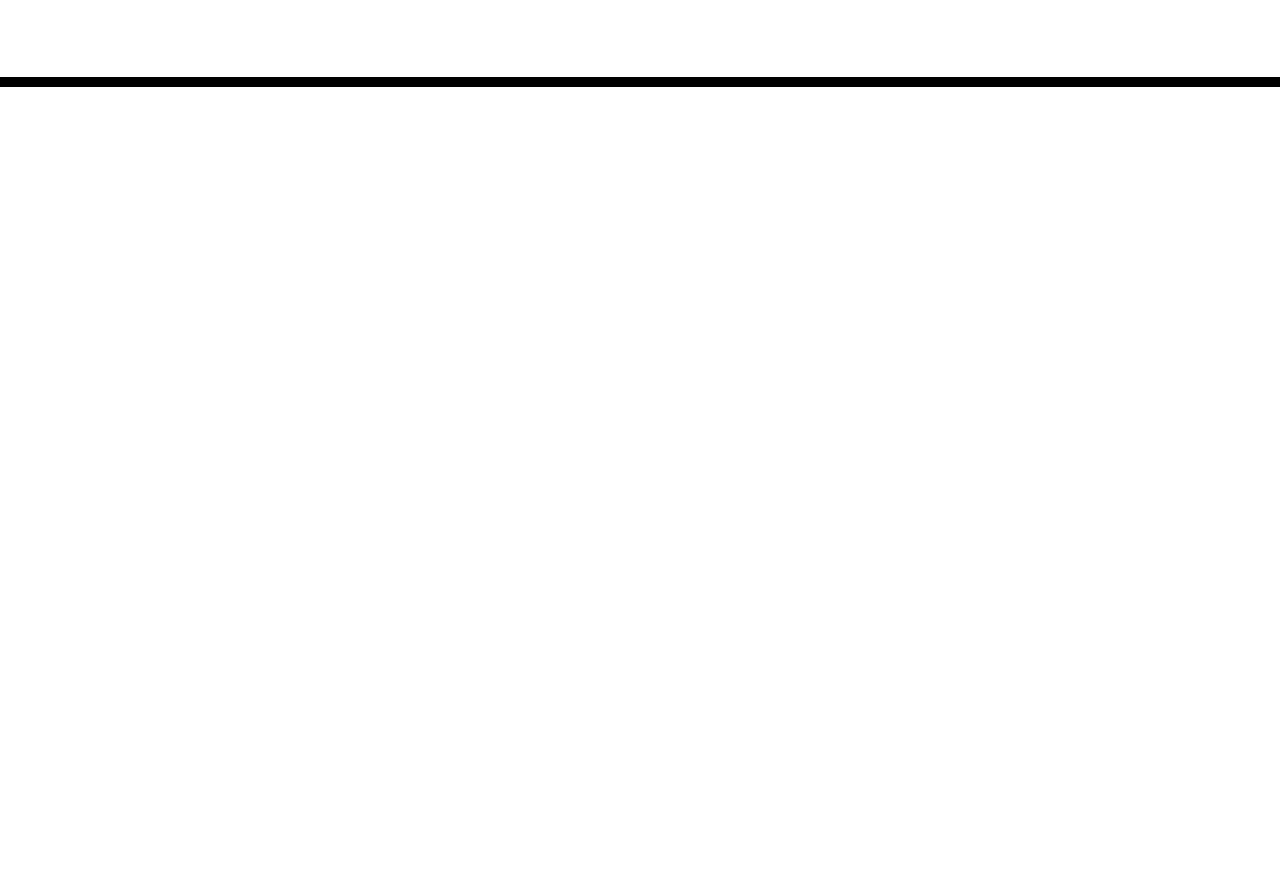
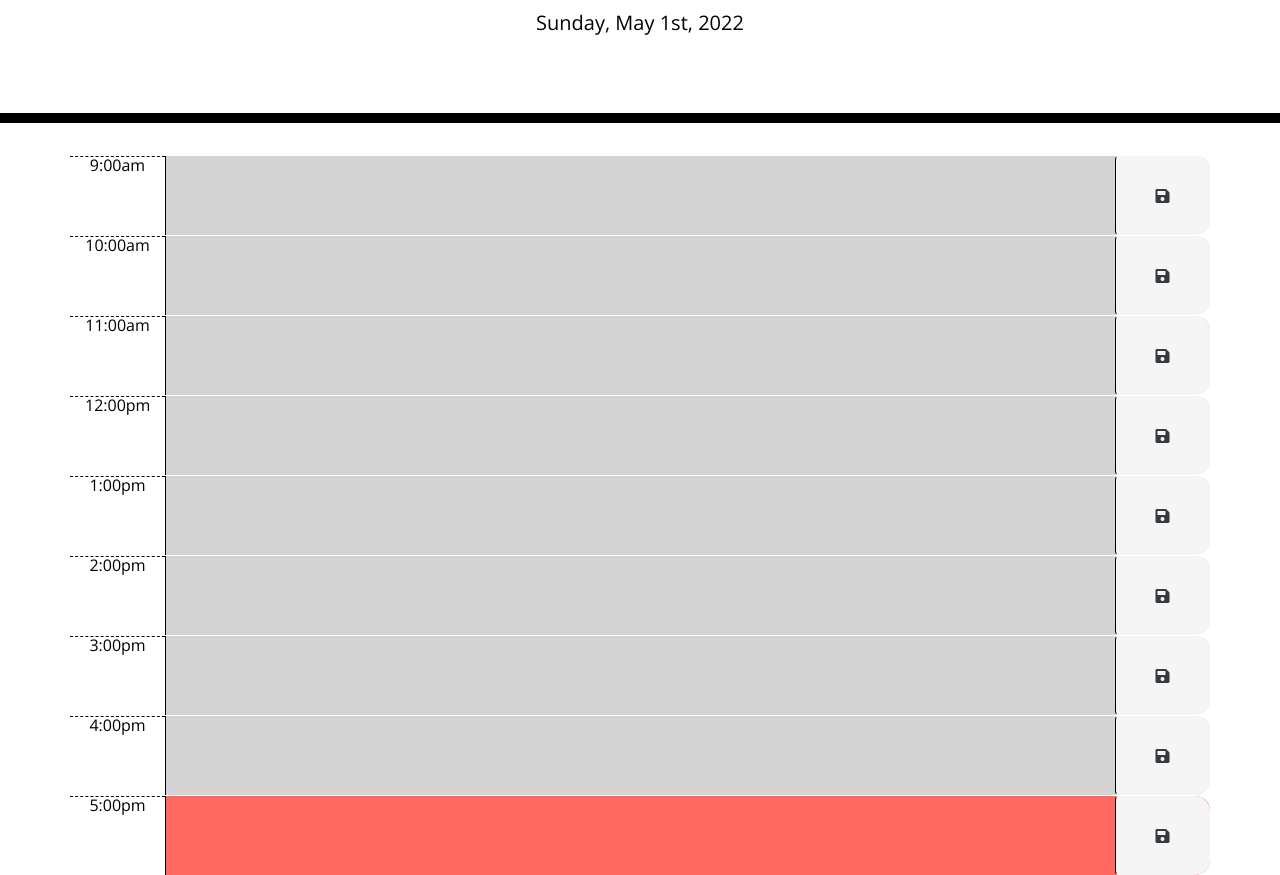
Before and after one commit to Deven1991/WorkDayScheduler, a plain HTML site: page index.html in a window 1280 px wide. Shown: the part 181-1056 px from the top of the page. Before the commit the page ends 800 px from the top, so only its background shows below. Drawn offline with nearby package versions, Linux system fonts and the light colour scheme; files that its build step writes are made by us from their sources.

Commit message:
updated html file w/ time blocks and jss file

```diff
--- a/assets/css/style.css
+++ b/assets/css/style.css
@@ -61,8 +61,8 @@ textarea {
   border-left: 1px solid black;
   border-top-right-radius: 15px;
   border-bottom-right-radius: 15px;
-  background-color: #06aed5;
-  color: white;
+  background-color: whitesmoke;
+  color: #343a40;
 }
 
 .saveBtn i:hover {
--- /dev/null
+++ b/assets/js/script.js
@@ -0,0 +1,51 @@
+$(document).ready(function () {
+    var Today = moment().format("dddd, MMMM Do, YYYY");
+    $("#currentDay").text(Today);
+
+    $("saveBtn").on("click", function () {
+        var inputText = $(this).siblings(".description").val();
+        var timeStamp = $(this).parent().attr("id");
+
+        //saves items in local storage
+        localStorage.listItem(inputText, timeStamp);
+    })
+
+$("#hour9 .description").val(localStorage.getItem("hour9"));
+$("#hour10 .description").val(localStorage.getItem("hour10"));
+$("#hour11 .description").val(localStorage.getItem("hour11"));
+$("#hour12 .description").val(localStorage.getItem("hour12"));
+$("#hour13 .description").val(localStorage.getItem("hour13"));
+$("#hour14 .description").val(localStorage.getItem("hour14"));
+$("#hour15 .description").val(localStorage.getItem("hour15"));
+$("#hour16 .description").val(localStorage.getItem("hour16"));
+$("#hour17 .description").val(localStorage.getItem("hour17"));
+
+function currentHours() {
+    //get current number of hours.
+    var currentHour = moment().hour();
+
+    // loop over time blocks
+    $(".time-block").each(function () {
+        var blockHour = parseInt($(this).attr("id").split("hour")[1]);
+        console.log( blockHour, currentHour)
+
+        //check if we've moved past this time, click into css/html given classes of past, present, or future
+        if (blockHour < currentHour) {
+            $(this).addClass("past");
+            $(this).removeClass("future");
+            $(this).removeClass("present");
+        }
+        else if (blockHour === currentHour) {
+            $(this).removeClass("past");
+            $(this).addClass("present");
+            $(this).removeClass("future");
+        }
+        else {
+            $(this).removeClass("present");
+            $(this).removeClass("past");
+            $(this).addClass("future");
+        }
+    })
+}
+currentHours();
+})
--- a/index.html
+++ b/index.html
@@ -1,38 +1,95 @@
 <!DOCTYPE html>
 <html lang="en">
+
 <head>
+
   <meta charset="UTF-8" />
   <meta name="viewport" content="width=device-width, initial-scale=1.0" />
   <meta http-equiv="X-UA-Compatible" content="ie=edge" />
-    <link
-      rel="stylesheet"
-      href="https://stackpath.bootstrapcdn.com/bootstrap/4.3.1/css/bootstrap.min.css"
-    />
-    <link
-      rel="stylesheet"
-      href="https://use.fontawesome.com/releases/v5.8.1/css/all.css"
-      integrity="sha384-50oBUHEmvpQ+1lW4y57PTFmhCaXp0ML5d60M1M7uH2+nqUivzIebhndOJK28anvf"
-      crossorigin="anonymous"
-    />
-    <link
-      href="https://fonts.googleapis.com/css?family=Open+Sans&display=swap"
-      rel="stylesheet"
-    />
-    <link rel="stylesheet" href="style.css" />
+
+  <link rel="stylesheet" href="https://stackpath.bootstrapcdn.com/bootstrap/4.3.1/css/bootstrap.min.css" />
+
+  <link rel="stylesheet" href="https://use.fontawesome.com/releases/v5.8.1/css/all.css"
+    integrity="sha384-50oBUHEmvpQ+1lW4y57PTFmhCaXp0ML5d60M1M7uH2+nqUivzIebhndOJK28anvf" crossorigin="anonymous" />
+
+  <link href="https://fonts.googleapis.com/css?family=Open+Sans&display=swap" rel="stylesheet" />
+
+  <link rel="stylesheet" href="assets/css/style.css" />
+
   <title>Work Day Scheduler</title>
+
 </head>
 
 <body>
+
   <header class="jumbotron">
     <h1 class="display-3">Work Day Scheduler</h1>
     <p class="lead">A simple calendar app for scheduling your work day</p>
     <p id="currentDay" class="lead"></p>
   </header>
+
   <div class="container">
     <!-- Timeblocks go here -->
+
+    <div id="hour9" class="row time-block">
+      <div class="col-md-1 hour">9:00am</div>
+      <textarea class="col-md-10 description"></textarea>
+      <button class="btn saveBtn col-md-1"><i class="fa fa-save green-color"></i></button>
+    </div>
+
+    <div id="hour10" class="row time-block">
+      <div class="col-md-1 hour">10:00am</div>
+      <textarea class="col-md-10 description"></textarea>
+      <button class="btn saveBtn col-md-1"><i class="fas fa-save"></i></button>
+    </div>
+
+    <div id="hour11" class="row time-block">
+      <div class="col-md-1 hour">11:00am</div>
+      <textarea class="col-md-10 description"></textarea>
+      <button class="btn saveBtn col-md-1"><i class="fas fa-save"></i></button>
+    </div>
+
+    <div id="hour12" class="row time-block">
+      <div class="col-md-1 hour">12:00pm</div>
+      <textarea class="col-md-10 description"></textarea>
+      <button class="btn saveBtn col-md-1"><i class="fas fa-save"></i></button>
+    </div>
+
+    <div id="hour13" class="row time-block">
+      <div class="col-md-1 hour">1:00pm</div>
+      <textarea class="col-md-10 description"></textarea>
+      <button class="btn saveBtn col-md-1"><i class="fas fa-save"></i></button>
+    </div>
+
+    <div id="hour14" class="row time-block">
+      <div class="col-md-1 hour">2:00pm</div>
+      <textarea class="col-md-10 description"></textarea>
+      <button class="btn saveBtn col-md-1"><i class="fas fa-save"></i></button>
+    </div>
+
+    <div id="hour15" class="row time-block">
+      <div class="col-md-1 hour">3:00pm</div>
+      <textarea class="col-md-10 description"></textarea>
+      <button class="btn saveBtn col-md-1"><i class="fas fa-save"></i></button>
+    </div>
+
+    <div id="hour16" class="row time-block">
+      <div class="col-md-1 hour">4:00pm</div>
+      <textarea class="col-md-10 description"></textarea>
+      <button class="btn saveBtn col-md-1"><i class="fas fa-save"></i></button>
+    </div>
+
+    <div id="hour17" class="row time-block">
+      <div class="col-md-1 hour">5:00pm</div>
+      <textarea class="col-md-10 description"></textarea>
+      <button class="btn saveBtn col-md-1"><i class="fas fa-save"></i></button>
+
     </div>
 
     <script src="https://cdnjs.cloudflare.com/ajax/libs/jquery/3.2.1/jquery.min.js"></script>
     <script src="https://cdnjs.cloudflare.com/ajax/libs/moment.js/2.24.0/moment.min.js"></script>
+    <script src="./assets/js/script.js"></script>
+
 </body>
+
 </html>
```
Also changed, not shown: 1 other file. Lines whose indentation alone changed are shown as unchanged.
